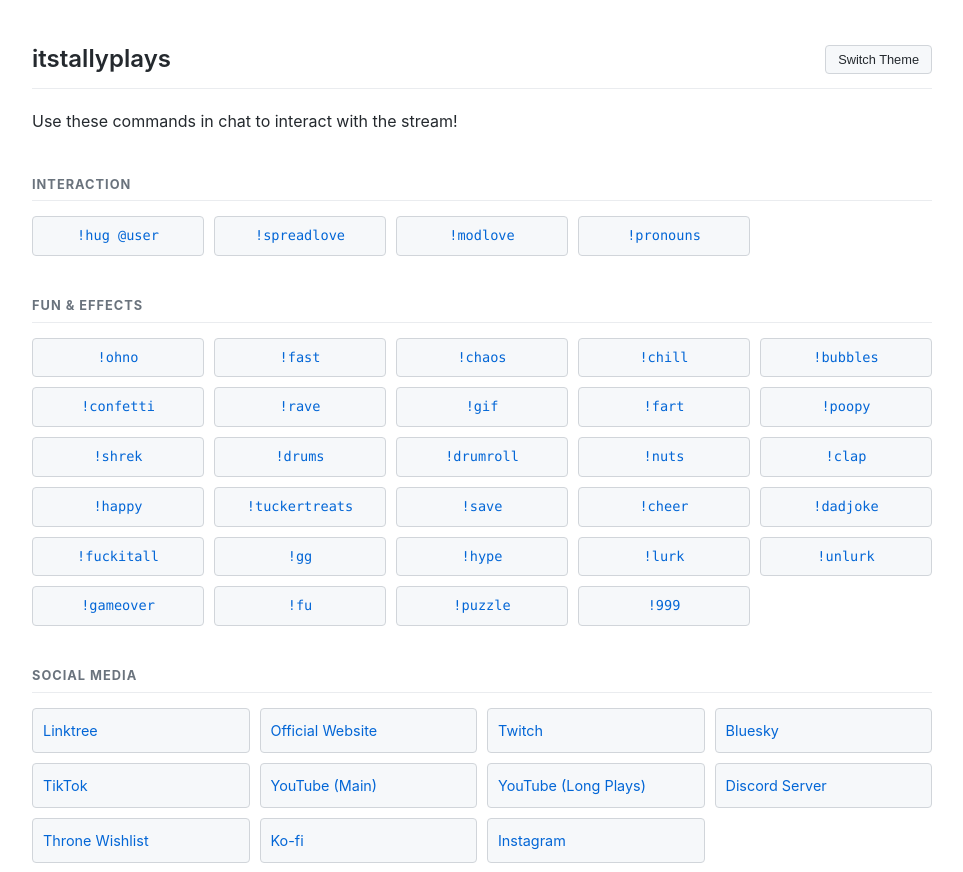
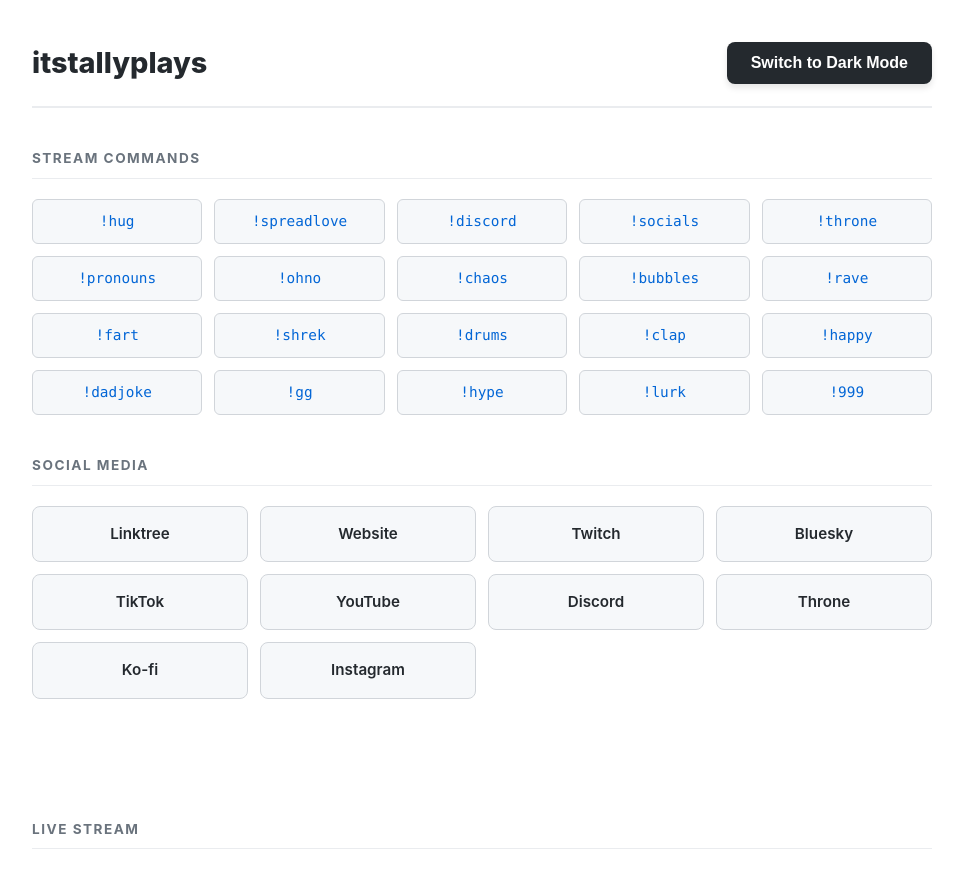
Before and after one commit to Rfkgaming89/itstallyplays, a plain HTML site: page index.html in a window 1280 px wide. Shown: the top 872 px of the page, without its empty margins (158-1121 px from the left). Drawn offline with Linux system fonts and the light colour scheme; a script that the page names is missing.

Commit message:
Refactor theme styles and update social media links
Updated theme variables and styles for better UI. Enhanced theme toggle functionality and improved social media section layout.

```diff
--- a/index.html
+++ b/index.html
@@ -5,6 +5,7 @@
     <meta name="viewport" content="width=device-width, initial-scale=1.0">
     <title>Stream Commands & Socials</title>
     <style>
+        /* Theme Variables */
         :root {
             --bg-color: #ffffff;
             --text-color: #24292e;
@@ -13,6 +14,8 @@
             --item-border: #d1d5da;
             --link-color: #0366d6;
             --label-color: #6a737d;
+            --btn-bg: #24292e;
+            --btn-text: #ffffff;
         }
 
         [data-theme="dark"] {
@@ -23,6 +26,8 @@
             --item-border: #30363d;
             --link-color: #58a6ff;
             --label-color: #8b949e;
+            --btn-bg: #f6f8fa;
+            --btn-text: #24292e;
         }
 
         body {
@@ -36,105 +41,119 @@
             transition: background-color 0.3s, color 0.3s;
         }
 
+        /* Header & Large Toggle */
         header {
             display: flex;
             justify-content: space-between;
             align-items: center;
-            border-bottom: 1px solid var(--border-color);
-            padding-bottom: 10px;
-            margin-bottom: 20px;
+            border-bottom: 2px solid var(--border-color);
+            padding-bottom: 20px;
+            margin-bottom: 30px;
         }
 
         h1 {
             margin: 0;
-            font-weight: 600;
-            font-size: 1.5rem;
+            font-weight: 800;
+            font-size: 1.8rem;
         }
 
         #theme-toggle {
-            background: var(--item-bg);
-            color: var(--text-color);
-            border: 1px solid var(--item-border);
-            padding: 6px 12px;
-            border-radius: 4px;
+            background: var(--btn-bg);
+            color: var(--btn-text);
+            border: none;
+            padding: 12px 24px;
+            border-radius: 8px;
             cursor: pointer;
-            font-size: 0.8em;
-            font-weight: 500;
+            font-size: 1rem;
+            font-weight: bold;
+            box-shadow: 0 4px 6px rgba(0,0,0,0.1);
+            transition: transform 0.1s, opacity 0.2s;
         }
 
+        #theme-toggle:active {
+            transform: scale(0.95);
+        }
+
+        /* Grid Layouts */
         .category-label {
             display: block;
             margin-top: 40px;
-            font-size: 0.8em;
+            font-size: 0.85em;
             text-transform: uppercase;
             color: var(--label-color);
-            letter-spacing: 1px;
+            letter-spacing: 1.5px;
             font-weight: bold;
+            padding-bottom: 8px;
             border-bottom: 1px solid var(--border-color);
-            padding-bottom: 5px;
         }
 
         .command-grid {
             display: grid;
             grid-template-columns: repeat(auto-fill, minmax(160px, 1fr));
-            gap: 10px;
-            margin-top: 15px;
+            gap: 12px;
+            margin-top: 20px;
         }
 
         .command-item {
             background: var(--item-bg);
             border: 1px solid var(--item-border);
-            border-radius: 4px;
-            padding: 8px 12px;
+            border-radius: 6px;
+            padding: 10px;
             font-family: "SFMono-Regular", Consolas, monospace;
-            font-size: 0.85em;
+            font-size: 0.9em;
             color: var(--link-color);
             text-align: center;
         }
 
-        .social-list {
+        /* Social Media Section */
+        .social-grid {
             display: grid;
-            grid-template-columns: repeat(auto-fill, minmax(200px, 1fr));
-            gap: 10px;
-            padding: 0;
-            list-style: none;
-            margin-top: 15px;
+            grid-template-columns: repeat(auto-fill, minmax(180px, 1fr));
+            gap: 12px;
+            margin-top: 20px;
         }
 
-        .social-list a {
-            display: block;
+        .social-link {
+            display: flex;
+            align-items: center;
+            justify-content: center;
             background: var(--item-bg);
             border: 1px solid var(--item-border);
-            padding: 10px;
+            padding: 15px;
             text-decoration: none;
-            color: var(--link-color);
-            border-radius: 4px;
-            font-size: 0.9em;
-            transition: transform 0.1s;
+            color: var(--text-color);
+            border-radius: 8px;
+            font-weight: 600;
+            font-size: 0.95em;
+            transition: all 0.2s ease;
         }
 
-        .social-list a:hover {
-            transform: translateY(-2px);
+        .social-link:hover {
             border-color: var(--link-color);
+            background: var(--bg-color);
+            transform: translateY(-3px);
+            color: var(--link-color);
         }
 
+        /* Twitch Section */
         .twitch-section {
-            margin-top: 50px;
+            margin-top: 60px;
             padding-top: 20px;
         }
 
         #twitch-embed {
-            margin-top: 15px;
+            margin-top: 20px;
             background: #000;
-            border-radius: 8px;
+            border-radius: 12px;
             overflow: hidden;
             width: 100%;
+            box-shadow: 0 10px 30px rgba(0,0,0,0.15);
         }
 
         footer {
             margin-top: 80px;
             padding-bottom: 40px;
-            font-size: 0.8em;
+            font-size: 0.85em;
             color: var(--label-color);
             text-align: center;
         }
@@ -144,66 +163,48 @@
 
     <header>
         <h1>itstallyplays</h1>
-        <button id="theme-toggle">Switch Theme</button>
+        <button id="theme-toggle" aria-label="Toggle between dark and light mode">
+            Switch to Dark Mode
+        </button>
     </header>
 
-    <p>Use these commands in chat to interact with the stream!</p>
-
-    <span class="category-label">Interaction</span>
+    <span class="category-label">Stream Commands</span>
     <div class="command-grid">
-        <div class="command-item">!hug @user</div>
+        <div class="command-item">!hug</div>
         <div class="command-item">!spreadlove</div>
-        <div class="command-item">!modlove</div>
+        <div class="command-item">!discord</div>
+        <div class="command-item">!socials</div>
+        <div class="command-item">!throne</div>
         <div class="command-item">!pronouns</div>
-    </div>
-
-    <span class="category-label">Fun & Effects</span>
-    <div class="command-grid">
         <div class="command-item">!ohno</div>
-        <div class="command-item">!fast</div>
         <div class="command-item">!chaos</div>
-        <div class="command-item">!chill</div>
         <div class="command-item">!bubbles</div>
-        <div class="command-item">!confetti</div>
         <div class="command-item">!rave</div>
-        <div class="command-item">!gif</div>
         <div class="command-item">!fart</div>
-        <div class="command-item">!poopy</div>
         <div class="command-item">!shrek</div>
         <div class="command-item">!drums</div>
-        <div class="command-item">!drumroll</div>
-        <div class="command-item">!nuts</div>
         <div class="command-item">!clap</div>
         <div class="command-item">!happy</div>
-        <div class="command-item">!tuckertreats</div>
-        <div class="command-item">!save</div>
-        <div class="command-item">!cheer</div>
         <div class="command-item">!dadjoke</div>
-        <div class="command-item">!fuckitall</div>
         <div class="command-item">!gg</div>
         <div class="command-item">!hype</div>
         <div class="command-item">!lurk</div>
-        <div class="command-item">!unlurk</div>
-        <div class="command-item">!gameover</div>
-        <div class="command-item">!fu</div>
-        <div class="command-item">!puzzle</div>
         <div class="command-item">!999</div>
     </div>
 
     <span class="category-label">Social Media</span>
-    <ul class="social-list">
-        <li><a href="https://linktr.ee/itstallyplays" target="_blank">Linktree</a></li>
-        <li><a href="https://tallyplays.com/en-cad" target="_blank">Official Website</a></li>
-        <li><a href="https://www.twitch.tv/itstallyplays" target="_blank">Twitch</a></li>
-        <li><a href="https://bsky.app/profile/tallyplays.bsky.social" target="_blank">Bluesky</a></li>
-        <li><a href="https://www.tiktok.com/@itstallyplays" target="_blank">TikTok</a></li>
-        <li><a href="https://www.youtube.com/@ItsTallyPlays" target="_blank">YouTube (Main)</a></li>
-        <li><a href="https://www.youtube.com/@TallyLongPlays-x9r" target="_blank">YouTube (Long Plays)</a></li>
-        <li><a href="https://discord.com/invite/pKmDD9ErBe" target="_blank">Discord Server</a></li>
-        <li><a href="https://throne.com/itstallyplays" target="_blank">Throne Wishlist</a></li>
-        <li><a href="https://ko-fi.com/tallyplays" target="_blank">Ko-fi</a></li>
-        <li><a href="https://www.instagram.com/tallycolors" target="_blank">Instagram</a></li>
-    </ul>
+    <div class="social-grid">
+        <a href="https://linktr.ee/itstallyplays" class="social-link" target="_blank">Linktree</a>
+        <a href="https://tallyplays.com/en-cad" class="social-link" target="_blank">Website</a>
+        <a href="https://www.twitch.tv/itstallyplays" class="social-link" target="_blank">Twitch</a>
+        <a href="https://bsky.app/profile/tallyplays.bsky.social" class="social-link" target="_blank">Bluesky</a>
+        <a href="https://www.tiktok.com/@itstallyplays" class="social-link" target="_blank">TikTok</a>
+        <a href="https://www.youtube.com/@ItsTallyPlays" class="social-link" target="_blank">YouTube</a>
+        <a href="https://discord.com/invite/pKmDD9ErBe" class="social-link" target="_blank">Discord</a>
+        <a href="https://throne.com/itstallyplays" class="social-link" target="_blank">Throne</a>
+        <a href="https://ko-fi.com/tallyplays" class="social-link" target="_blank">Ko-fi</a>
+        <a href="https://www.instagram.com/tallycolors" class="social-link" target="_blank">Instagram</a>
+    </div>
 
     <div class="twitch-section">
         <span class="category-label">Live Stream</span>
@@ -217,7 +218,7 @@
     <script src="https://embed.twitch.tv/embed/v1.js"></script>
 
     <script type="text/javascript">
-      // Initialize Twitch Embed
+      // Twitch Embed Configuration
       new Twitch.Embed("twitch-embed", {
         width: "100%",
         height: 480,
@@ -225,32 +226,37 @@
         parent: ["rfkgaming89.github.io"]
       });
 
-      // Dark Mode Logic
-      const toggleBtn = document.getElementById('theme-toggle');
+      // Theme Toggle Logic
+      const themeToggle = document.getElementById('theme-toggle');
       const body = document.body;
 
-      const enableDarkMode = () => {
-        body.setAttribute('data-theme', 'dark');
-        localStorage.setItem('theme', 'dark');
+      const updateButtonText = (isDark) => {
+        themeToggle.textContent = isDark ? "Switch to Light Mode" : "Switch to Dark Mode";
       };
 
-      const disableDarkMode = () => {
-        body.removeAttribute('data-theme');
-        localStorage.setItem('theme', 'light');
+      const setTheme = (theme) => {
+        if (theme === 'dark') {
+          body.setAttribute('data-theme', 'dark');
+          updateButtonText(true);
+        } else {
+          body.removeAttribute('data-theme');
+          updateButtonText(false);
+        }
+        localStorage.setItem('theme', theme);
       };
 
-      toggleBtn.addEventListener('click', () => {
-        const currentTheme = localStorage.getItem('theme');
-        if (currentTheme === 'dark') {
-          disableDarkMode();
-        } else {
-          enableDarkMode();
-        }
+      themeToggle.addEventListener('click', () => {
+        const isDark = body.getAttribute('data-theme') === 'dark';
+        setTheme(isDark ? 'light' : 'dark');
       });
 
-      // Check for saved user preference
-      if (localStorage.getItem('theme') === 'dark') {
-        enableDarkMode();
+      // Initialize based on saved preference
+      const savedTheme = localStorage.getItem('theme');
+      if (savedTheme) {
+        setTheme(savedTheme);
+      } else if (window.matchMedia("(prefers-color-scheme: dark)").matches) {
+        // Optional: Respect OS settings if no preference saved
+        setTheme('dark');
       }
     </script>
 </body>
```
